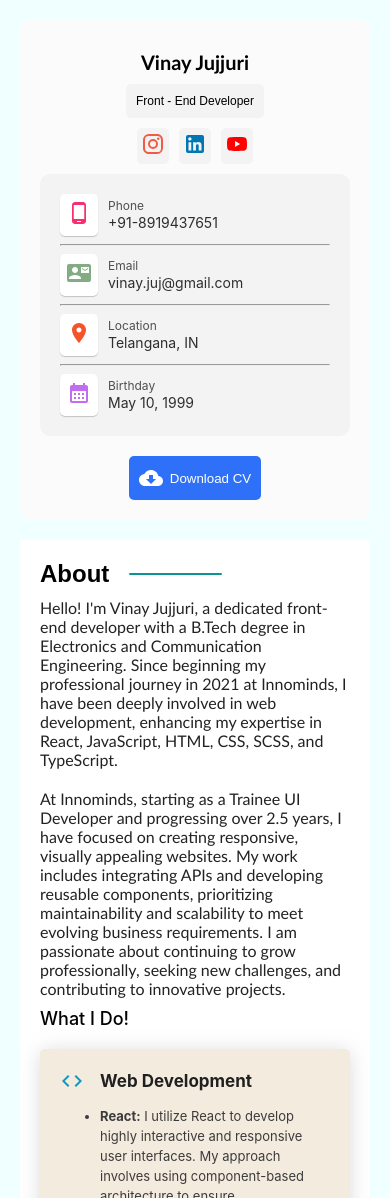
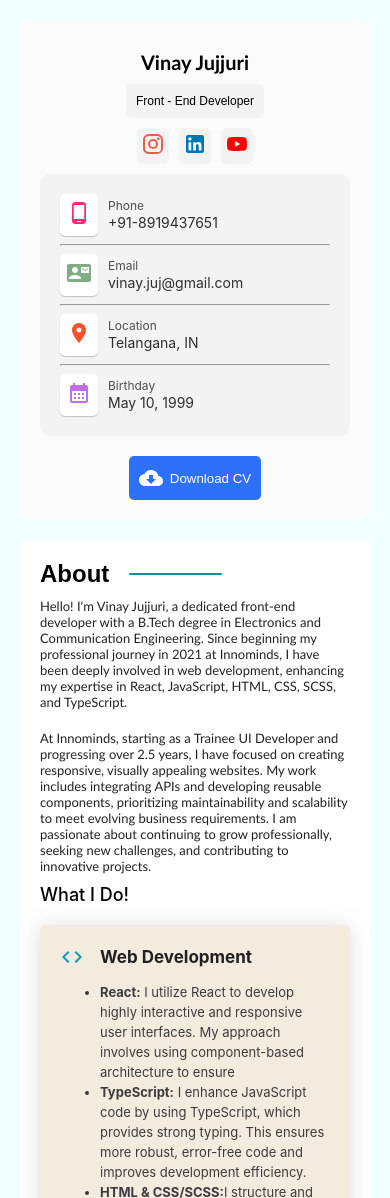
Before and after one commit to vinayjujjuri/vinayJujjuri_website, a React (Create React App) app in the folder my-website/: page / in a window 390 px wide. Shown: the top 1198 px of the page. Built offline with nearby package versions, Linux system fonts and the light colour scheme.

Commit message:
about me responsive

```diff
--- a/my-website/src/components/aboutMe/aboutMe.module.css
+++ b/my-website/src/components/aboutMe/aboutMe.module.css
@@ -63,3 +63,8 @@
 .subTagname {
     font-weight: bold;
 }
+@media only screen and (max-width: 480px) {
+    .contentContainer {
+        font-size: 13px;
+    }
+}
```
